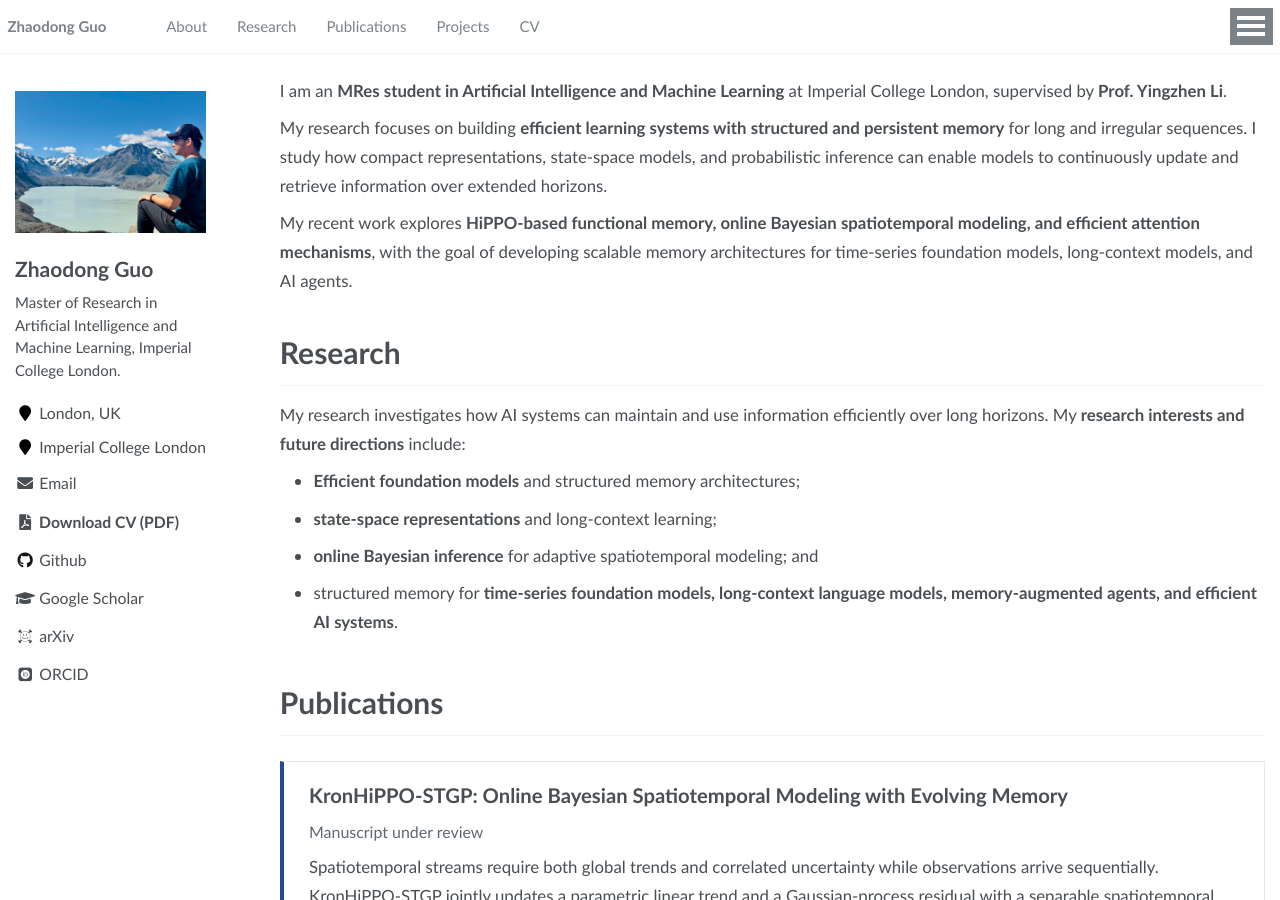
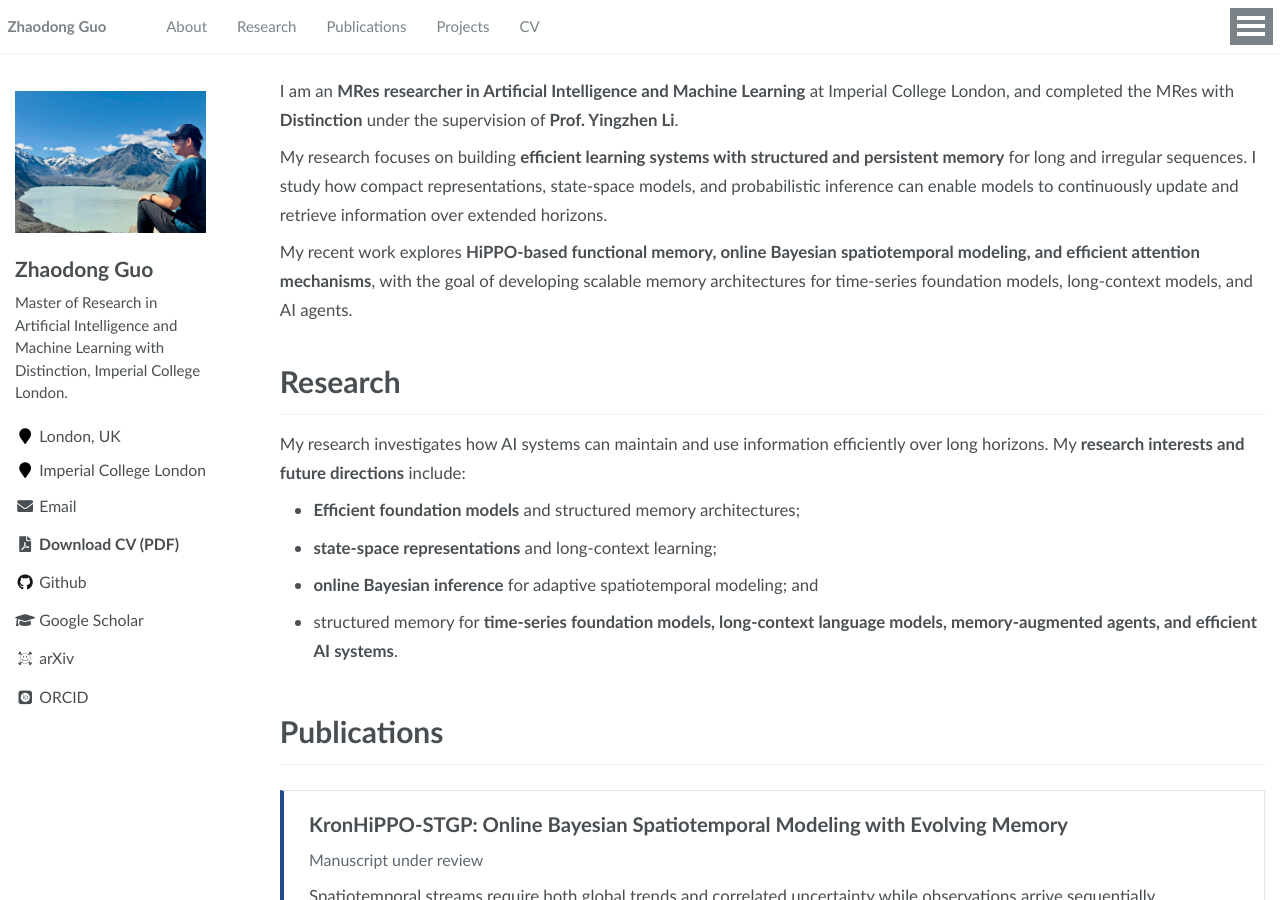
Before and after one commit to zhaodong929/zhaodong929.github.io, a Jekyll site: the page built from _pages/about.md, in a window 1280 px wide and 900 px high. Built offline with Jekyll 4.4.1, drawn with Linux system fonts in a browser that asks for light colours; some web fonts are replaced; some of the changed text lies outside the part shown.

Commit message:
Update CV credentials and HiPPO arXiv link

```diff
--- a/_config.yml
+++ b/_config.yml
@@ -7,7 +7,7 @@
 
 # Site Settings
 title                    : "Zhaodong Guo"
-description              : "MRes researcher in Artificial Intelligence and Machine Learning at Imperial College London"
+description              : "MRes researcher in Artificial Intelligence and Machine Learning at Imperial College London (Distinction)"
 repository               : "zhaodong929/zhaodong929.github.io"
 url                      : "https://zhaodong929.github.io"
 baseurl                  : ""
@@ -25,7 +25,7 @@ baidu_site_verification  :  # get baidu_site_verification from https://ziyuan.ba
 author:
   name             : "Zhaodong Guo"
   avatar           : "images/profile.jpg"
-  bio              : "Master of Research in Artificial Intelligence and Machine Learning, Imperial College London."
+  bio              : "Master of Research in Artificial Intelligence and Machine Learning with Distinction, Imperial College London."
   location         : "London, UK"
   employer         : "Imperial College London"
   pubmed           :
--- a/_pages/about.md
+++ b/_pages/about.md
@@ -10,7 +10,7 @@ redirect_from:
 
 <span class="anchor" id="about"></span>
 
-I am an **MRes student in Artificial Intelligence and Machine Learning** at Imperial College London, supervised by **Prof. Yingzhen Li**.
+I am an **MRes researcher in Artificial Intelligence and Machine Learning** at Imperial College London, and completed the MRes with **Distinction** under the supervision of **Prof. Yingzhen Li**.
 
 My research focuses on building **efficient learning systems with structured and persistent memory** for long and irregular sequences. I study how compact representations, state-space models, and probabilistic inference can enable models to continuously update and retrieve information over extended horizons.
 
@@ -42,7 +42,7 @@ My research investigates how AI systems can maintain and use information efficie
   <h2>HiPPO Functional Memory: Coordinate-Queryable Attention for Irregular Time Series</h2>
   <p class="publication-meta">Manuscript under review</p>
   <p>Irregular time series require temporal queries at arbitrary coordinates, but observation-dependent representations often need repeated resolution. HiPPO Functional Memory compiles an irregular history into a reusable, coordinate-addressable state: observations are written into a fixed-rank functional space and queries are evaluated directly through matched functional geometry. Kernel-smoothed HiPPO coordinates, Gram-based readout, and observed-support self-attention support content-dependent compression while preserving coordinate semantics. The method characterizes a finite-dimensional query space and separates functional-geometry approximation error from learned-memory mismatch. Across reconstruction, irregular representation learning, real-world extrapolation, and event-sequence prediction, including 20 UEA datasets, the compact O(Md) state can be reused across query sets without re-encoding the observation history.</p>
-  <p class="publication-links"><a class="btn btn--small" href="https://arxiv.org/">arXiv</a> <a class="btn btn--small" href="{{ '/files/HiPPO_Functional_Memory.pdf' | relative_url }}">Preview (first page)</a> <span class="btn btn--small btn--disabled" aria-disabled="true" title="Code repository is currently private">Code (private)</span></p>
+  <p class="publication-links"><a class="btn btn--small" href="https://arxiv.org/abs/2610.24501">arXiv</a> <a class="btn btn--small" href="{{ '/files/HiPPO_Functional_Memory.pdf' | relative_url }}">Preview (first page)</a> <span class="btn btn--small btn--disabled" aria-disabled="true" title="Code repository is currently private">Code (private)</span></p>
 </article>
 
 <article class="publication-card">
```
Also changed, not shown: other parts of _pages/about.md (+0 -2 lines), _pages/projects.md (+1 -1 lines), 1 other file.
